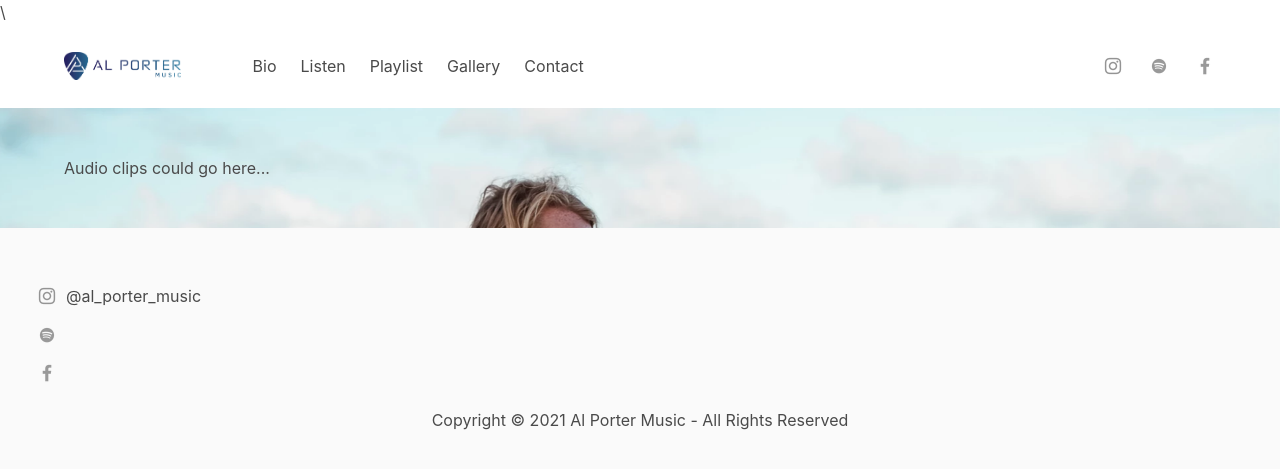
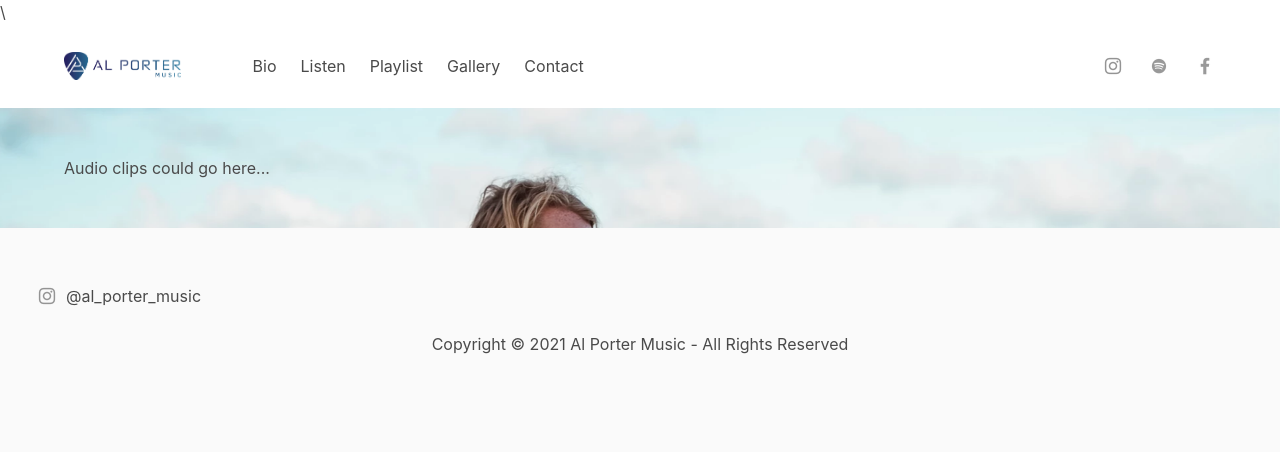
Before and after one commit to ashepherd/alan-porter-music, a Jekyll site: the page built from listen.html, in a window 1280 px wide. Shown: the top 469 px of the page. Built offline with Jekyll 4.4.1, drawn with Linux system fonts in a browser that asks for light colours.

Commit message:
Update footer.html

```diff
--- a/_includes/footer.html
+++ b/_includes/footer.html
@@ -1,13 +1,13 @@
 <footer class="footer">
   <div class="content has-text-centered">
     <p>
-    {% if site.social.instagram.id != "#" %}
+    {% if site.social.instagram.id %}
       <a class="navbar-item" href="//instagram.com/{{ site.social.instagram.id }}" target="_blank" data-config-id="instagram"><img class="mr-2" alt="Instagram" src="images/instagram.webp" style="width: 22px; height: 22px; object-fit: cover;">  @{{ site.social.instagram.id }}</a>
     {% endif %}
-    {% if site.social.spotify.id != "#" %}
+    {% if site.social.spotify.id %}
       <a class="navbar-item" href="//spotify.com/{{ site.social.spotify.id }}" target="_blank" data-config-id="spotify"><img class="mr-2" alt="Spotify" src="images/spotify.webp" style="width: 22px; height: 22px; object-fit: cover;"> {{ site.social.spotify.id }}</a>
     {% endif %}
-    {% if site.social.facebook.id != "#" %}
+    {% if site.social.facebook.id %}
       <a class="navbar-item" href="//facebook.com/{{ site.social.facebook.id }}" target="_blank" data-config-id="facebook"><img class="mr-2" alt="Facebook" src="images/facebook.webp" style="width: 22px; height: 22px; object-fit: cover;"> {{ site.social.facebook.id }}</a>
     {% endif %}
     </p>
```
